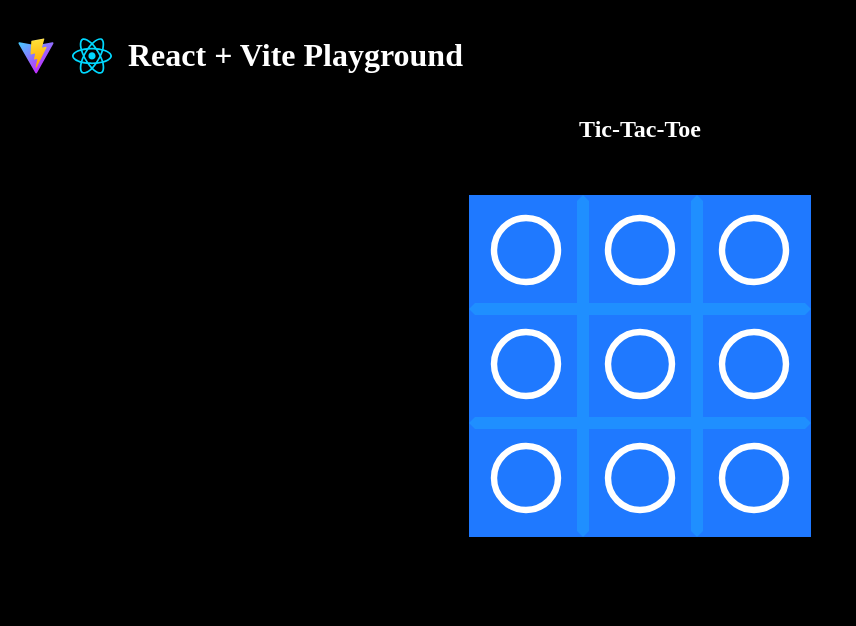
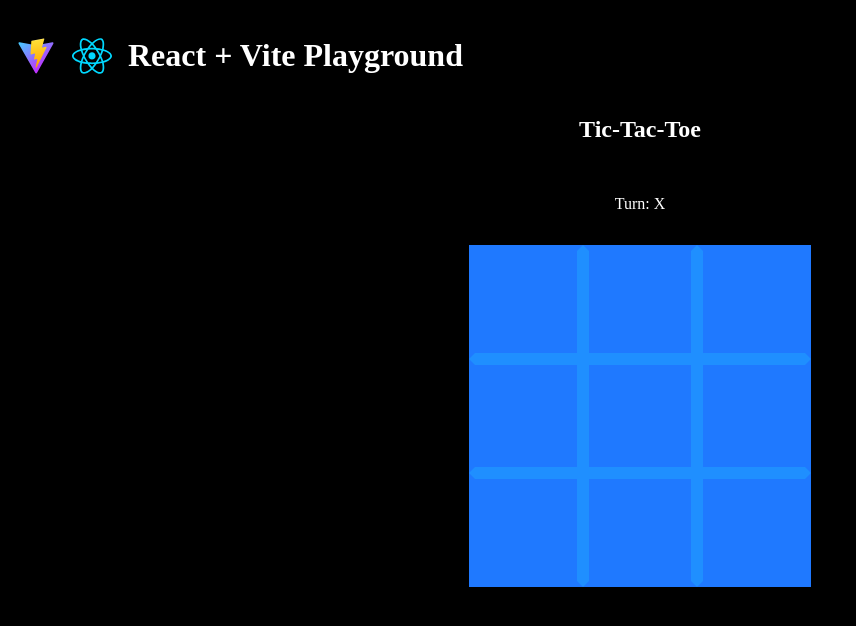
Before and after one commit to rookie2675/vite-react-demo, a React (Vite) app: page /tic-tac-toe in a window 1280 px wide. Shown: the top 626 px of the page, without its empty margins (0-856 px from the left). Built offline with nearby package versions, Linux system fonts and the light colour scheme.

Commit message:
Tokens are now being placed alternatingly in the tic-tac-toe board

```diff
--- a/src/features/games/tic-tac-toe/board/TicTacToeBoard.tsx
+++ b/src/features/games/tic-tac-toe/board/TicTacToeBoard.tsx
@@ -1,8 +1,27 @@
+import { useState, useEffect } from "react";
 import styles from "./TicTacToeBoard.module.css";
 import TicTacToeBoardCell from "./TicTacToeBoardCell";
+import { Token } from "../token/TicTacToeToken";
 
 const rows = 3;
 const columns = 3;
+
+export default function TicTacToeBoard(): React.JSX.Element {
+    if (process.env.NODE_ENV === "development") {
+        console.log("Board is rendering...");
+    }
+
+    const [turn, setTurn] = useState<Token>(null);
+
+    // Empty dependency array ensures this runs only on first render.
+    // Allows the board to render the cells with null values before setting the turn to 'X'
+    useEffect(() => {
+        setTurn("X");
+    }, []);
+
+    function changeTurn(): void {
+        setTurn(turn === "X" ? "O" : "X");
+    }
 
     function createTicTacToeGrid(): React.JSX.Element[][] {
         const array: React.JSX.Element[][] = [];
@@ -12,7 +31,7 @@ function createTicTacToeGrid(): React.JSX.Element[][] {
 
             for (let columnIndex = 0; columnIndex < columns; columnIndex++) {
                 const key = `${rowIndex.toString()}${columnIndex.toString()}`;
-            const button = <TicTacToeBoardCell key={key} />;
+                const button = <TicTacToeBoardCell key={key} turn={turn} changeTurn={changeTurn} />;
                 row.push(button);
             }
 
@@ -22,20 +41,16 @@ function createTicTacToeGrid(): React.JSX.Element[][] {
         return array;
     }
 
-export default function TicTacToeBoard(): React.JSX.Element {
-    if (process.env.NODE_ENV === "development") {
-        console.log("Board is rendering...");
-    }
-
-    const grid = createTicTacToeGrid();
-
     return (
+        <>
+            Turn: {turn}
             <table className={styles.board}>
                 <tbody>
-                {grid.map((row, rowIndex) => (
+                    {createTicTacToeGrid().map((row, rowIndex) => (
                         <tr key={rowIndex}>{row}</tr>
                     ))}
                 </tbody>
             </table>
+        </>
     );
 }
--- a/src/features/games/tic-tac-toe/board/TicTacToeBoardCell.tsx
+++ b/src/features/games/tic-tac-toe/board/TicTacToeBoardCell.tsx
@@ -2,18 +2,40 @@ import { useState } from "react";
 import styles from "./TicTacToeBoardCell.module.css";
 import TicTacToeCrossToken from "../token/TicTacToeCrossToken";
 import TicTacToeCircleToken from "../token/TicTacToeCircleToken";
+import { Token } from "../token/TicTacToeToken";
 
-export default function TicTacToeBoardSquare(): React.JSX.Element {
-    type Token = "X" | "O" | null;
+interface Props {
+    readonly turn: Token;
+    readonly changeTurn: () => void;
+}
+
+function chooseTokenComponent(token: Token): React.JSX.Element | null {
+    if (token === "X") {
+        return <TicTacToeCrossToken />;
+    } else if (token === "O") {
+        return <TicTacToeCircleToken />;
+    } else {
+        return null;
+    }
+}
+
+export default function TicTacToeBoardSquare(props: Props): React.JSX.Element {
     const [token, setToken] = useState<Token>(null);
 
     function handleClick(): void {
-        setToken(token === "X" ? "O" : "X");
+        if (token !== null) {
+            return;
+        }
+
+        setToken(props.turn);
+        props.changeTurn();
     }
+
+    const component = chooseTokenComponent(token);
 
     return (
         <td className={styles.cell} onClick={handleClick}>
-            {token === "X" ? <TicTacToeCrossToken /> : <TicTacToeCircleToken />}
+            {component}
         </td>
     );
 }
--- a/src/features/games/tic-tac-toe/token/TicTacToeCircleToken.tsx
+++ b/src/features/games/tic-tac-toe/token/TicTacToeCircleToken.tsx
@@ -1,6 +1,6 @@
 import circle from "@/assets/circle.svg";
-import styles from "./TicTacToeCircleToken.module.css";
+import TicTacToeToken from "./TicTacToeToken";
 
 export default function TicTacToeCircleToken(): React.JSX.Element {
-    return <img src={circle} alt="circle" className={styles.token} />;
+    return <TicTacToeToken image={circle} alt="circle" />;
 }
--- a/src/features/games/tic-tac-toe/token/TicTacToeCrossToken.module.css
+++ /dev/null
@@ -1,4 +0,0 @@
-.token {
-    width: 80px;
-    height: 80px;
-}
--- a/src/features/games/tic-tac-toe/token/TicTacToeCrossToken.tsx
+++ b/src/features/games/tic-tac-toe/token/TicTacToeCrossToken.tsx
@@ -1,6 +1,6 @@
 import cross from "@/assets/cross.svg";
-import styles from "./TicTacToeCrossToken.module.css";
+import TicTacToeToken from "./TicTacToeToken";
 
 export default function TicTacToeCrossToken(): React.JSX.Element {
-    return <img src={cross} alt="cross" className={styles.token} />;
+    return <TicTacToeToken image={cross} alt="cross" />;
 }
--- /dev/null
+++ b/src/features/games/tic-tac-toe/token/TicTacToeToken.tsx
@@ -0,0 +1,12 @@
+import styles from "./TicTacToeToken.module.css";
+
+export type Token = "X" | "O" | null;
+
+interface Props {
+    readonly alt: string;
+    readonly image: string;
+}
+
+export default function TicTacToeToken(props: Props): React.JSX.Element {
+    return <img src={props.image} alt={props.alt} className={styles.token} />;
+}
```
Also changed, not shown: src/features/games/tic-tac-toe/token/TicTacToeToken.module.css (renamed from src/features/games/tic-tac-toe/token/TicTacToeCircleToken.module.css). Lines whose indentation alone changed are shown as unchanged.
